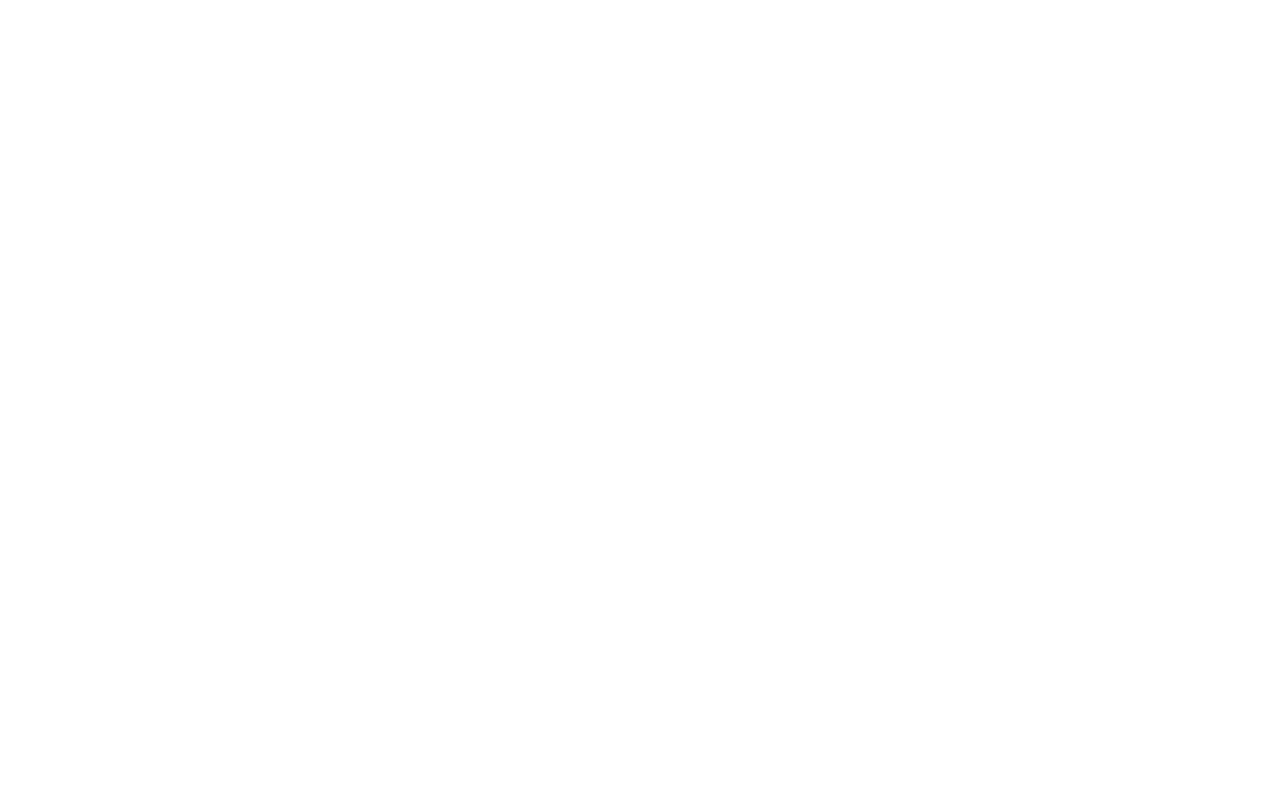
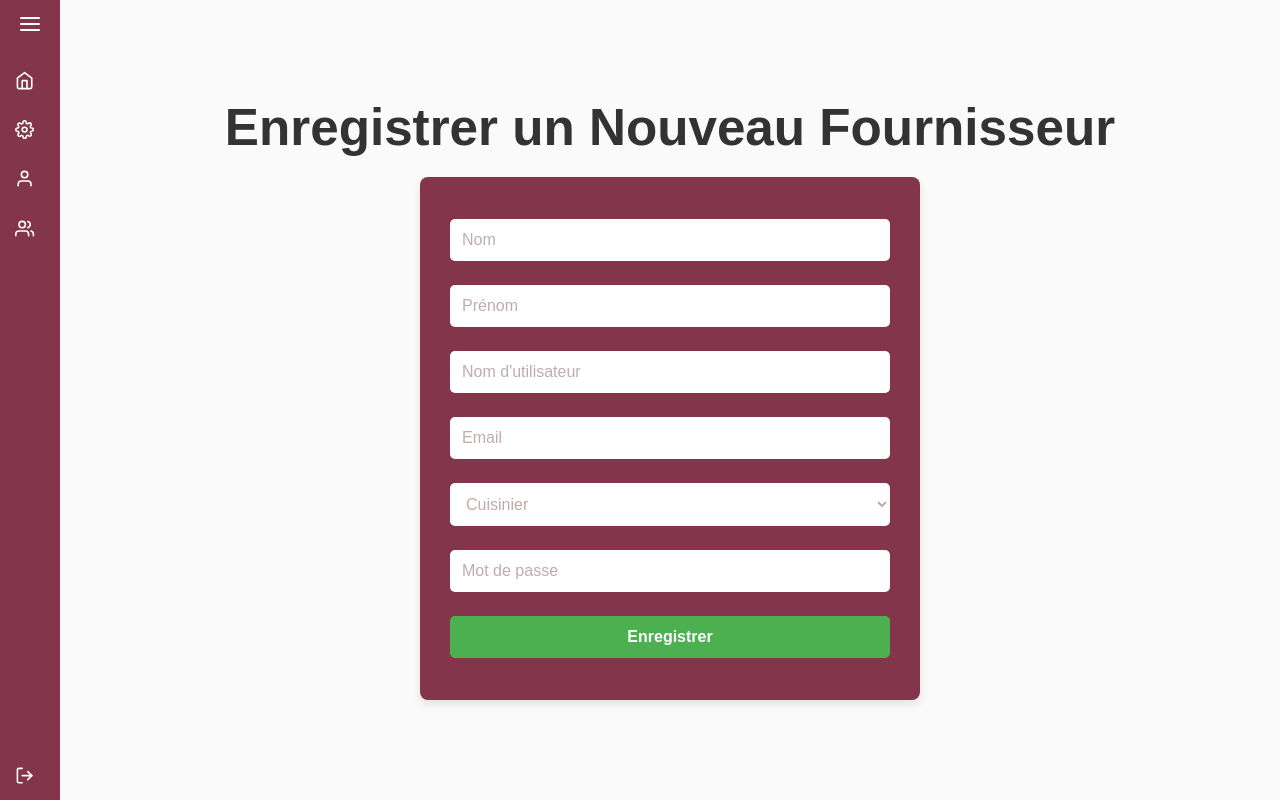
Before and after one commit to pIXELMDev84/ONDEFOC_FRONTEND, a React (Vite) app: page /settings/addFourni in a window 1280 px wide. Before the commit this address had no page. Built offline with nearby package versions, Linux system fonts and the light colour scheme.

Commit message:
updateV7

```diff
--- a/src/App.jsx
+++ b/src/App.jsx
@@ -6,6 +6,8 @@
 import UserSettings from './components/UserSettings';
 import RegisterUser from './components/RegisterUser';
 import UserList from './components/UserList';
+import RegisterFournisseur from './components/RegisterFournisseur';
+
 
 function App() {
     return (
@@ -18,7 +20,8 @@
                 <Route path="/dashboardUser" element={<DashboardUser />} />
                 <Route path="/settings" element={<Settings />} />
                 <Route path="/usersettings" element={<UserSettings />} />
-                <Route path="/settings/add" element={<RegisterUser />} />
+                <Route path="/settings/addUser" element={<RegisterUser />} />
+                <Route path="/settings/addFourni" element={<RegisterFournisseur />} />
                 <Route path="/users" element={<UserList/>} />
             </Routes>
         </Router>
--- /dev/null
+++ b/src/components/RegisterFournisseur.jsx
@@ -0,0 +1,111 @@
+import React, { useState } from "react";
+import { useNavigate } from "react-router-dom";
+import Sidebar from "./Slidebar.jsx";
+import "../css/RegisterUser.css";
+
+function RegisterFournisseur() {
+    const [nom, setNom] = useState("");
+    const [prenom, setPrenom] = useState("");
+    const [username, setUsername] = useState("");
+    const [email, setEmail] = useState("");
+    const [role, setRole] = useState("user");
+    const [password, setPassword] = useState("");
+    const [error, setError] = useState("");
+    const [success, setSuccess] = useState(""); // Nouvel état pour le message de succès
+    const navigate = useNavigate();
+
+    const handleSubmit = async (e) => {
+        e.preventDefault();
+
+        try {
+            const response = await fetch("http://localhost:8000/api/register", {
+                method: "POST",
+                headers: {
+                    "Content-Type": "application/json",
+                },
+                body: JSON.stringify({
+                    nom,
+                    prenom,
+                    username,
+                    email,
+                    role,
+                    password,
+                }),
+            });
+
+            const data = await response.json();
+
+            if (response.ok) {
+                setSuccess("Utilisateur enregistré avec succès !");
+                setError("");
+                setTimeout(() => {
+                    navigate("/dashboard");
+                }, 2000); // Redirige après 2 secondes
+            } else {
+                setError(data.message || "Une erreur est survenue lors de l'enregistrement.");
+                setSuccess("");
+            }
+        } catch (error) {
+            setError("Une erreur s'est produite. Veuillez réessayer.");
+            setSuccess("");
+            console.error("Erreur:", error);
+        }
+    };
+
+    return (
+        <div className="dashboard">
+            <Sidebar />
+            <div className="main-content">
+                <h1>Enregistrer un Nouveau Fournisseur</h1>
+                <form onSubmit={handleSubmit} className="register-form">
+                    <input
+                        type="text"
+                        placeholder="Nom"
+                        value={nom}
+                        onChange={(e) => setNom(e.target.value)}
+                        required
+                    />
+                    <input
+                        type="text"
+                        placeholder="Prénom"
+                        value={prenom}
+                        onChange={(e) => setPrenom(e.target.value)}
+                        required
+                    />
+                    <input
+                        type="text"
+                        placeholder="Nom d'utilisateur"
+                        value={username}
+                        onChange={(e) => setUsername(e.target.value)}
+                        required
+                    />
+                    <input
+                        type="email"
+                        placeholder="Email"
+                        value={email}
+                        onChange={(e) => setEmail(e.target.value)}
+                        required
+                    />
+                    <select value={role} onChange={(e) => setRole(e.target.value)} required>
+                        <option value="user">Cuisinier</option>
+                        <option value="admin">Administrateur</option>
+                        <option value="chefservice">Chef Service</option>
+                        <option value="magasinier">Magasinier</option>
+                    </select>
+                    <input
+                        type="password"
+                        placeholder="Mot de passe"
+                        value={password}
+                        onChange={(e) => setPassword(e.target.value)}
+                        required
+                    />
+                    <button type="submit">Enregistrer</button>
+                    {error && <p className="error-message">{error}</p>}
+                    {success && <p className="success-message">{success}</p>}
+                </form>
+            </div>
+        </div>
+    );
+}
+
+export default RegisterFournisseur;
--- a/src/components/Settings.jsx
+++ b/src/components/Settings.jsx
@@ -18,19 +18,12 @@
                 <div className="settings-container">
                     <h1>Paramètres Utilisateur</h1>
                     <div className="cards-vertical">
-                        <div className="card" onClick={() => navigateTo("/settings/delete")}>
-                            <h2>Supprimer un Utilisateur</h2>
-                            <p>Retirez les comptes utilisateurs de manière définitive.</p>
-                        </div>
-                        <div className="card" onClick={() => navigateTo("/settings/edit")}>
-                            <h2>Modifier un Utilisateur</h2>
-                            <p>Mettez à jour les informations des utilisateurs existants.</p>
-                        </div>
-                        <div className="card" onClick={() => navigateTo("/settings/add")}>
+
+                        <div className="card" onClick={() => navigateTo("/settings/addUser")}>
                             <h2>Enregistrer un Utilisateur</h2>
                             <p>Ajoutez un nouveau compte utilisateur dans le système.</p>
                         </div>
-                        <div className="card" onClick={() => navigateTo("/settings/add")}>
+                        <div className="card" onClick={() => navigateTo("/settings/addFourni")}>
                             <h2>Enregistrer un Fournisseur</h2>
                             <p>Ajoutez un nouveau compte Fournisseur dans le système.</p>
                         </div>
--- a/src/components/UserList.jsx
+++ b/src/components/UserList.jsx
@@ -1,6 +1,7 @@
 import React, { useEffect, useState } from "react";
 import axios from "axios";
 import Sidebar from "./Slidebar.jsx";
+import { FiEdit } from "react-icons/fi"; // Import de l'icône
 import "../css/UserList.css";
 
 function UserList() {
@@ -24,7 +25,11 @@
         fetchUsers();
     }, []);
 
-    const filteredUsers = users.filter(user => user.id !== currentUserId);
+    const filteredUsers = users.filter((user) => user.id !== currentUserId);
+
+    const handleEdit = (user) => {
+        console.log("Modifier l'utilisateur:", user);
+    };
 
     return (
         <div className="dashboard">
@@ -38,15 +43,25 @@
                             <th>Prénom</th>
                             <th>Email</th>
                             <th>Rôle</th>
+                            <th>Actions</th>
                         </tr>
                     </thead>
                     <tbody>
-                        {filteredUsers.map(user => (
+                        {filteredUsers.map((user) => (
                             <tr key={user.id}>
                                 <td className="user-name">{user.nom}</td>
                                 <td>{user.prenom}</td>
                                 <td className="user-email">{user.email}</td>
                                 <td className="user-role">{user.role}</td>
+                                <td className="user-actions">
+                                    <button
+                                        className="edit-button"
+                                        onClick={() => handleEdit(user)}
+                                        title="Modifier"
+                                    >
+                                        <FiEdit />
+                                    </button>
+                                </td>
                             </tr>
                         ))}
                     </tbody>
--- a/src/css/RegisterUser.css
+++ b/src/css/RegisterUser.css
@@ -19,7 +19,7 @@
 /* Title */
 h1 {
     font-size: 2em;
-    color: #333;
+    color: #ffffff;
     margin-bottom: 20px;
 }
 
@@ -31,7 +31,7 @@
     box-shadow: 0 4px 8px rgba(0, 0, 0, 0.1);
     width: 100%;
     max-width: 500px;
-    color: #fff;
+    color: #000000;
 }
 
 .register-form input,
@@ -48,20 +48,20 @@
 /* Input fields */
 .register-form input,
 .register-form select {
-    background-color: #444;
-    color: #fff;
+    background-color: #ffffff;
+    color: #000000;
     transition: all 0.3s ease;
 }
 
 .register-form input::placeholder,
 .register-form select {
-    color: #ccc;
+    color: #beadad;
 }
 
 .register-form input:focus,
 .register-form select:focus {
     outline: none;
-    background-color: #555;
+    background-color: #ffffff;
     box-shadow: 0 0 5px rgba(0, 0, 0, 0.2);
 }
 
@@ -89,8 +89,8 @@
 /* Hover effects for input fields */
 .register-form input:hover,
 .register-form select:hover {
-    background-color: #555;
-    color: #fff;
+    background-color: #ffffff;
+    color: #000000;
 }
 
 /* Adjustments for mobile responsiveness */
```
Also changed, not shown: src/css/UserList.css (line endings or trailing spaces).
